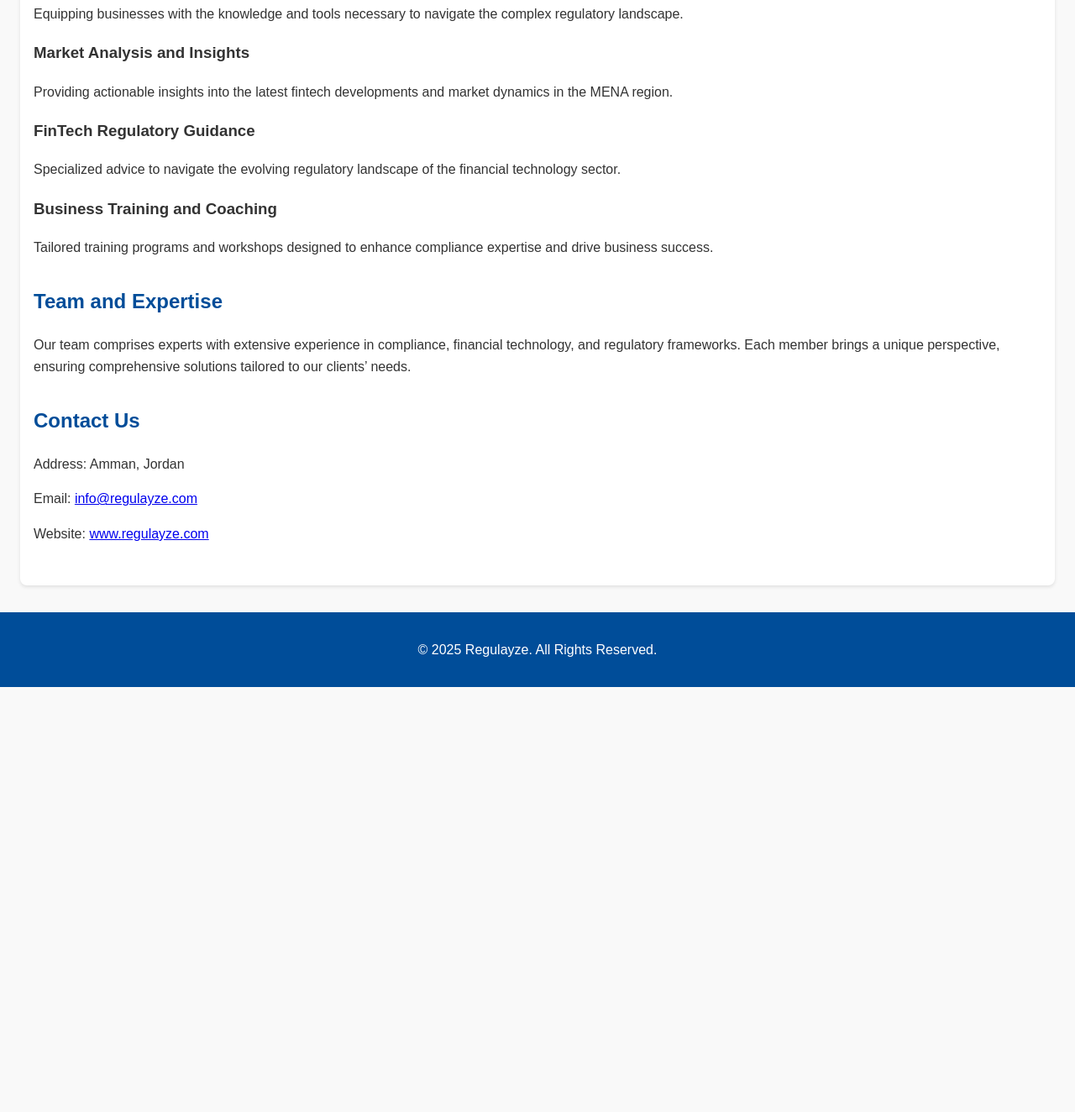
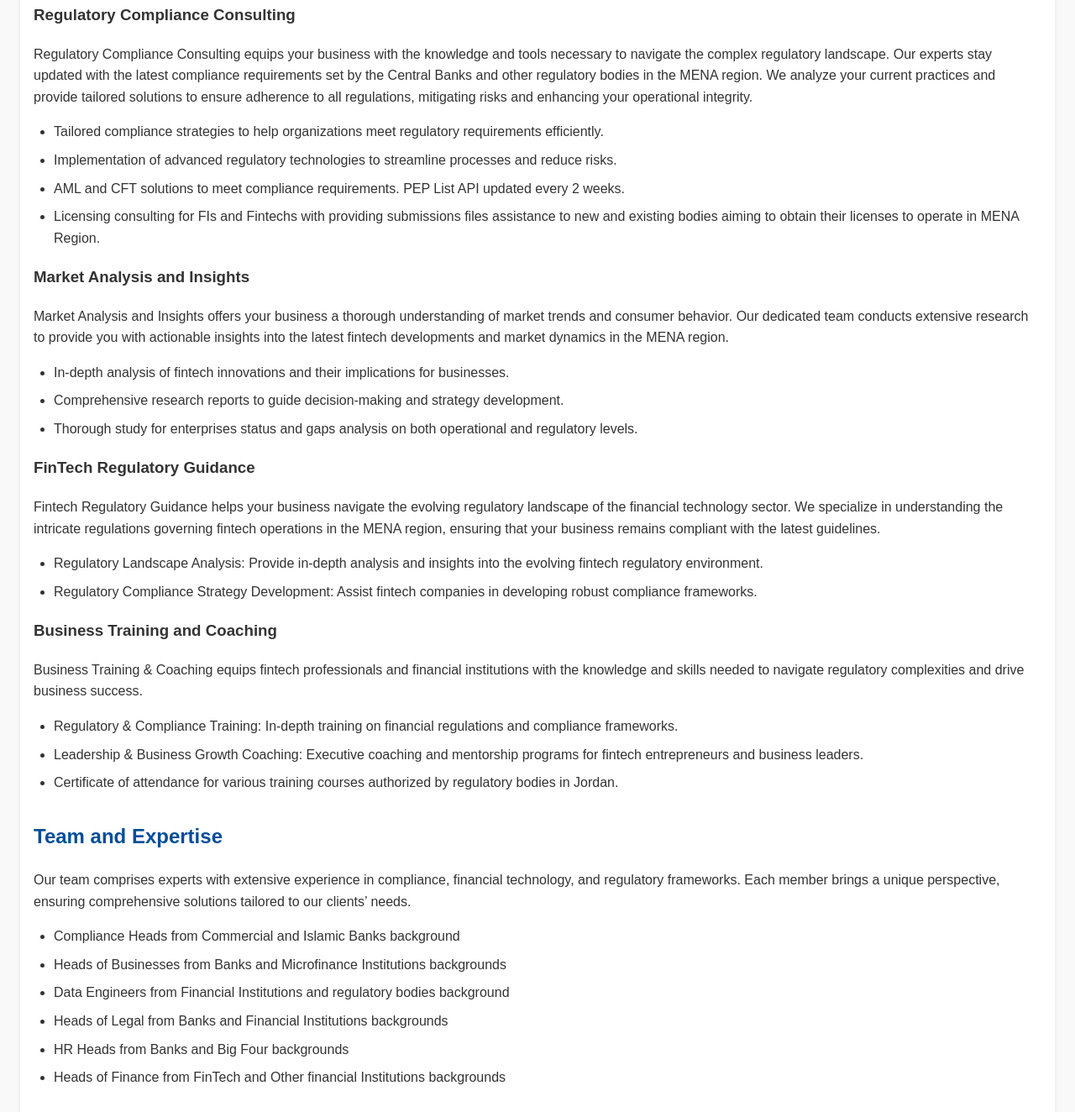
Before and after one commit to MAlmansi/under-construction, a plain HTML site: page index.html in a window 1280 px wide. Shown: the part 1096-2420 px from the top of the page at 84% size. Before the commit the page ends 1914 px from the top, so only its background shows below. Drawn offline with Linux system fonts and the light colour scheme.

Commit message:
Update index.html

```diff
--- a/index.html
+++ b/index.html
@@ -16,7 +16,7 @@
         header {
             background-color: #004d99;
             color: #fff;
-            padding: 1rem 2rem;
+            padding: 1.5rem 2rem;
             text-align: center;
         }
         nav {
@@ -52,6 +52,7 @@
             max-width: 100%;
             height: auto;
             border-radius: 8px;
+            margin: 1rem 0;
         }
         footer {
             background-color: #004d99;
@@ -62,6 +63,12 @@
         }
         h1, h2 {
             color: #004d99;
+        }
+        ul {
+            padding-left: 1.5rem;
+        }
+        ul li {
+            margin-bottom: 0.5rem;
         }
     </style>
 </head>
@@ -107,18 +114,49 @@
         <section id="services" class="section">
             <h2>Our Services</h2>
             <h3>Regulatory Compliance Consulting</h3>
-            <p>Equipping businesses with the knowledge and tools necessary to navigate the complex regulatory landscape.</p>
+            <p>Regulatory Compliance Consulting equips your business with the knowledge and tools necessary to navigate the complex regulatory landscape. Our experts stay updated with the latest compliance requirements set by the Central Banks and other regulatory bodies in the MENA region. We analyze your current practices and provide tailored solutions to ensure adherence to all regulations, mitigating risks and enhancing your operational integrity.</p>
+            <ul>
+                <li>Tailored compliance strategies to help organizations meet regulatory requirements efficiently.</li>
+                <li>Implementation of advanced regulatory technologies to streamline processes and reduce risks.</li>
+                <li>AML and CFT solutions to meet compliance requirements. PEP List API updated every 2 weeks.</li>
+                <li>Licensing consulting for FIs and Fintechs with providing submissions files assistance to new and existing bodies aiming to obtain their licenses to operate in MENA Region.</li>
+            </ul>
+
             <h3>Market Analysis and Insights</h3>
-            <p>Providing actionable insights into the latest fintech developments and market dynamics in the MENA region.</p>
+            <p>Market Analysis and Insights offers your business a thorough understanding of market trends and consumer behavior. Our dedicated team conducts extensive research to provide you with actionable insights into the latest fintech developments and market dynamics in the MENA region.</p>
+            <ul>
+                <li>In-depth analysis of fintech innovations and their implications for businesses.</li>
+                <li>Comprehensive research reports to guide decision-making and strategy development.</li>
+                <li>Thorough study for enterprises status and gaps analysis on both operational and regulatory levels.</li>
+            </ul>
+
             <h3>FinTech Regulatory Guidance</h3>
-            <p>Specialized advice to navigate the evolving regulatory landscape of the financial technology sector.</p>
+            <p>Fintech Regulatory Guidance helps your business navigate the evolving regulatory landscape of the financial technology sector. We specialize in understanding the intricate regulations governing fintech operations in the MENA region, ensuring that your business remains compliant with the latest guidelines.</p>
+            <ul>
+                <li>Regulatory Landscape Analysis: Provide in-depth analysis and insights into the evolving fintech regulatory environment.</li>
+                <li>Regulatory Compliance Strategy Development: Assist fintech companies in developing robust compliance frameworks.</li>
+            </ul>
+
             <h3>Business Training and Coaching</h3>
-            <p>Tailored training programs and workshops designed to enhance compliance expertise and drive business success.</p>
+            <p>Business Training & Coaching equips fintech professionals and financial institutions with the knowledge and skills needed to navigate regulatory complexities and drive business success.</p>
+            <ul>
+                <li>Regulatory & Compliance Training: In-depth training on financial regulations and compliance frameworks.</li>
+                <li>Leadership & Business Growth Coaching: Executive coaching and mentorship programs for fintech entrepreneurs and business leaders.</li>
+                <li>Certificate of attendance for various training courses authorized by regulatory bodies in Jordan.</li>
+            </ul>
         </section>
 
         <section id="team" class="section">
             <h2>Team and Expertise</h2>
             <p>Our team comprises experts with extensive experience in compliance, financial technology, and regulatory frameworks. Each member brings a unique perspective, ensuring comprehensive solutions tailored to our clients’ needs.</p>
+            <ul>
+                <li>Compliance Heads from Commercial and Islamic Banks background</li>
+                <li>Heads of Businesses from Banks and Microfinance Institutions backgrounds</li>
+                <li>Data Engineers from Financial Institutions and regulatory bodies background</li>
+                <li>Heads of Legal from Banks and Financial Institutions backgrounds</li>
+                <li>HR Heads from Banks and Big Four backgrounds</li>
+                <li>Heads of Finance from FinTech and Other financial Institutions backgrounds</li>
+            </ul>
         </section>
 
         <section id="contact" class="section">
```
